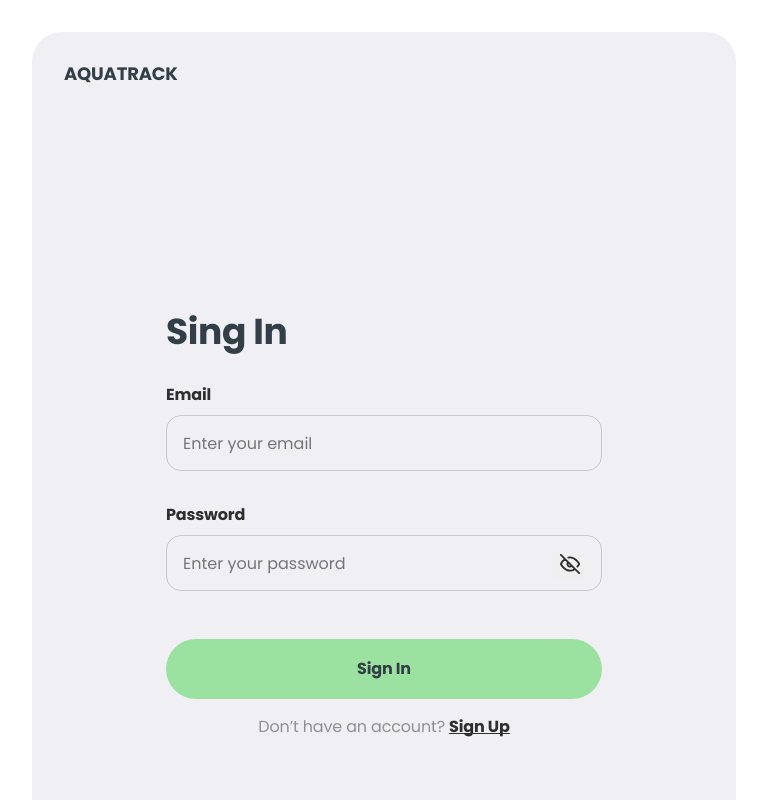
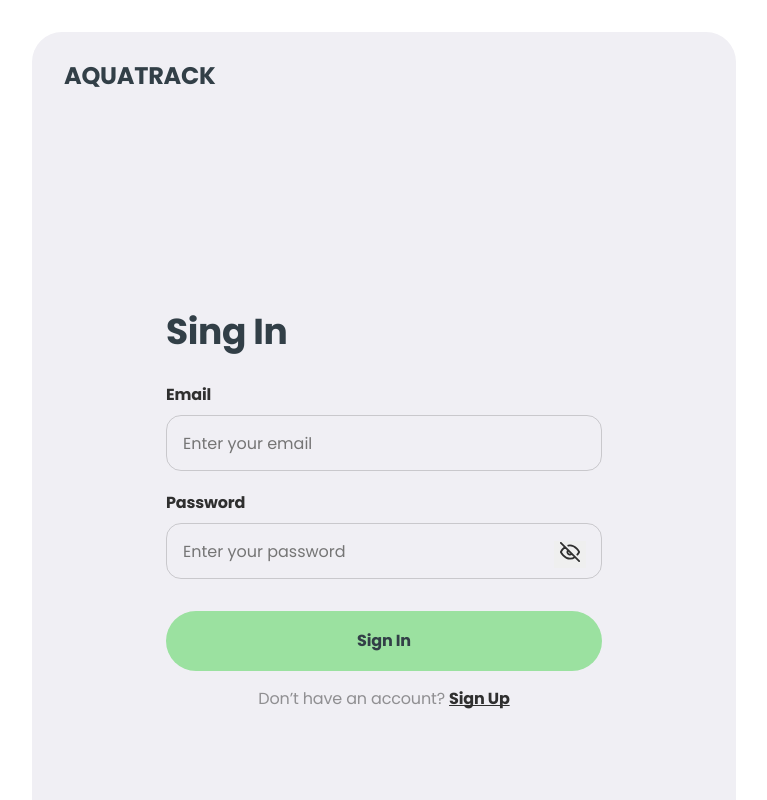
Before and after one commit to OlehKotynskyi/project-GROUP_WORK_React, a React (Create React App) app: page /project-GROUP_WORK_React/signin in a window 1280 px wide. Shown: the top 800 px of the page, without its empty margins (256-1023 px from the left). Built offline with nearby package versions, Linux system fonts and the light colour scheme.

Commit message:
fixed error messages and logo

```diff
--- a/src/components/Logo/Logo.module.css
+++ b/src/components/Logo/Logo.module.css
@@ -16,5 +16,7 @@
   .logo {
     top: 32px;
     left: 32px;
+    font-size: 24px;
+    line-height: 100%;
   }
 }
--- a/src/components/SignIn/SignIn.jsx
+++ b/src/components/SignIn/SignIn.jsx
@@ -53,7 +53,7 @@ const SignIn = () => {
       <Logo />
       <h1 className={css.title}>Sing In</h1>
       <form action="" onSubmit={handleSubmit(onSubmit)} className={css.form}>
-        <div className={css.inputContainer}>
+        <div className={`${css.inputContainer} ${css.emailContainer}`}>
           <label htmlFor="email" className={css.label}>
             Email
           </label>
@@ -64,11 +64,9 @@ const SignIn = () => {
             {...register('email')}
             className={`${css.input} ${errors.email && css.inputError}`}
           />
-          <div className={css.error}>
-            {errors.email && <p>{errors.email.message}</p>}
-          </div>
+          {errors.email && <p className={css.error}>{errors.email.message}</p>}
         </div>
-        <div className={css.inputContainer}>
+        <div className={`${css.inputContainer} ${css.inputPassword}`}>
           <label htmlFor="password" className={css.label}>
             Password
           </label>
@@ -96,10 +94,9 @@ const SignIn = () => {
               </button>
             )}
           </div>
-
-          <div className={css.error}>
-            {errors.password && <p>{errors.password.message}</p>}
-          </div>
+          {errors.password && (
+            <p className={css.error}>{errors.password.message}</p>
+          )}
         </div>
 
         <button type="submit" className={css.submitBtn}>
--- a/src/components/SignIn/SignIn.module.css
+++ b/src/components/SignIn/SignIn.module.css
@@ -18,6 +18,20 @@
   display: flex;
   flex-direction: column;
   gap: 8px;
+  position: relative;
+}
+
+.emailContainer {
+  margin-bottom: 16px;
+}
+
+.inputPassword {
+  margin-bottom: 32px;
+}
+
+.passwordContainer {
+  position: relative;
+  width: 100%;
 }
 
 .label {
@@ -43,12 +57,14 @@
 }
 
 .error {
-  height: 24px;
+  bottom: 0px;
   font-weight: 400;
-  font-size: 14px;
-  line-height: 129%;
+  font-size: 10px;
+  line-height: 100%;
   letter-spacing: -0.01em;
   color: #ef5050;
+  position: absolute;
+bottom: -19px;
 }
 
 .icon {
@@ -64,7 +80,6 @@
   width: 100%;
   height: 50px;
   margin-bottom: 16px;
-  margin-top: 16px;
 
   font-weight: 700;
   font-size: 14px;
@@ -95,10 +110,7 @@
   color: var(--main-text);
 }
 
-.passwordContainer {
-  position: relative;
-  width: 100%;
-}
+
 
 .visibilityBtn {
   position: absolute;
@@ -126,6 +138,15 @@
     height: 56px;
   }
 
+  .emailContainer {
+    margin-bottom: 20px;
+  }
+
+  .error {
+    font-size: 14px;
+    line-height: 129%;
+  }
+
   .submitBtn {
     padding: 18px;
     width: 436px;
```
